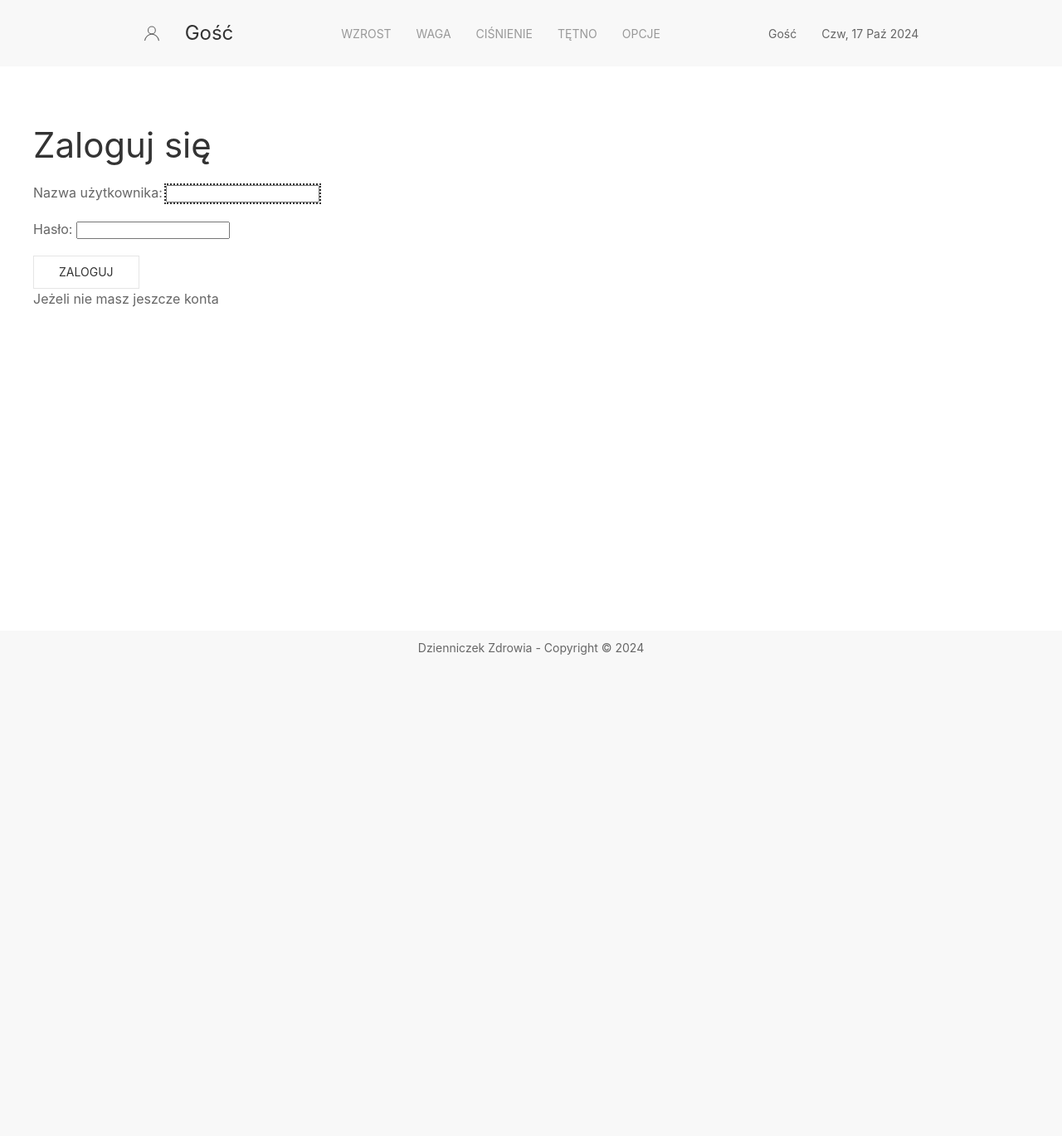
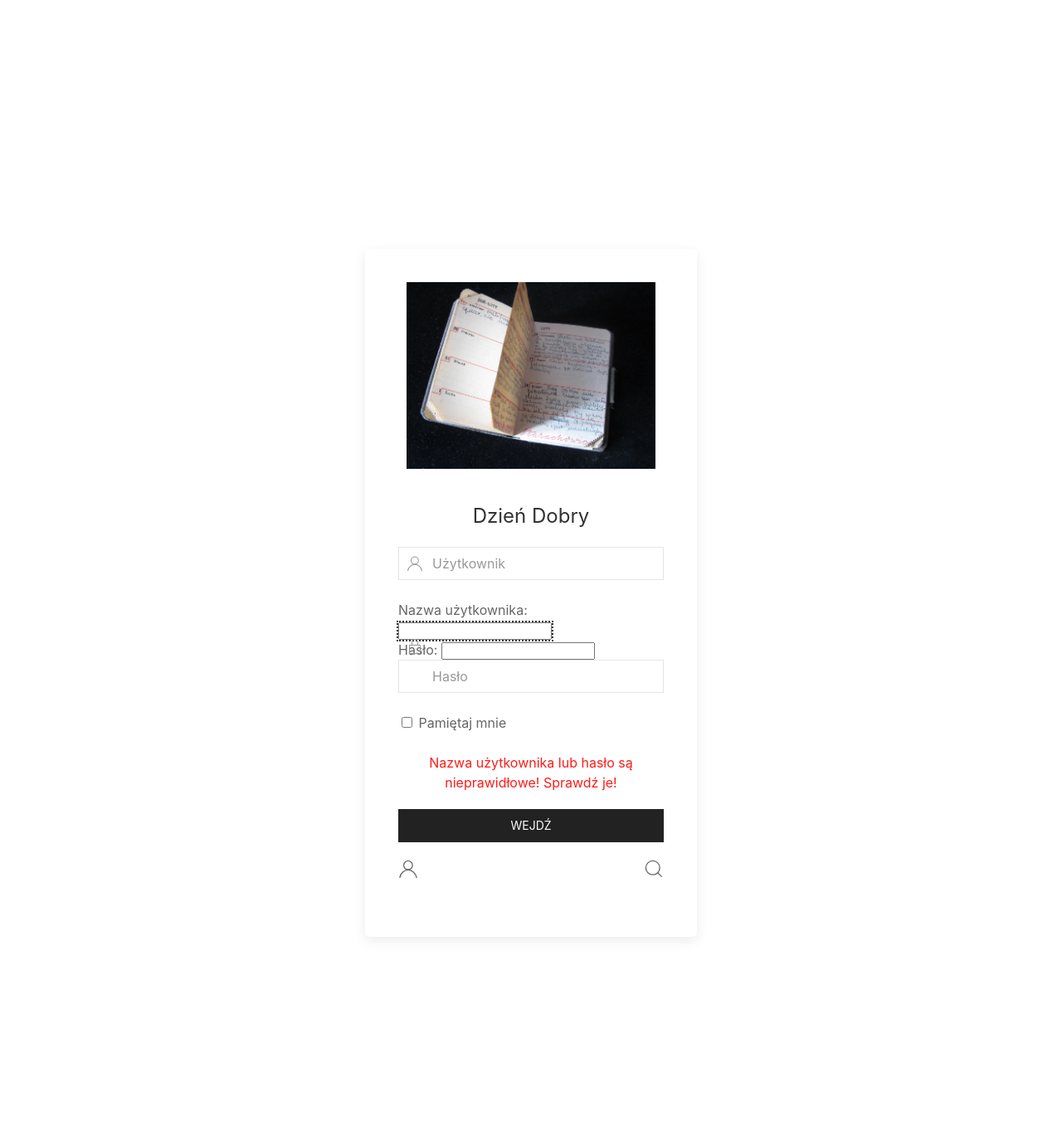
Before and after one commit to YankielG/PP_Journal, a Django app: page /users/login/ in a window 1280 px wide. Shown: the top 1369 px of the page at 83% size. Before the commit the page ends 789 px from the top, so only its background shows below. Run offline with Django 5.2, Linux system fonts and the light colour scheme.

Commit message:
własnen szablon logownaia tmp

```diff
--- a/app_users/templates/registration/login.html
+++ b/app_users/templates/registration/login.html
@@ -1,17 +1,64 @@
-{% extends 'fragments/layout.html' %}
 {% load static %}
 
-{% block page_title %} Waga {% endblock %}
+<!DOCTYPE html>
+<html lang="en">
 
-{% block page_content %}
+<head>
+    <meta charset="UTF-8">
+    {#    <title>Dzienniczek Zdrowia - {% block page_title %}{% endblock %}</title>#}
+    <title>Dzienniczek Zdrowia</title>
 
-    <h1>Zaloguj się</h1>
-    <form method="POST">
+    <link rel="icon" type="image/x-icon" href="{% static 'icon.ico' %}">
+
+    <meta name="viewport" content="width=device-width, initial-scale=1">
+
+    <link rel="stylesheet" href="{% static 'css/uikit.min.css' %}">
+    <link rel="stylesheet" href="{% static 'css/private.css' %}">
+
+    <script src="{% static 'js/uikit.min.js' %}"></script>
+    <script src="{% static 'js/uikit-icons.min.js' %}"></script>
+</head>
+
+<body>
+
+<div class="uk-card-default uk-card uk-card-body uk-border-rounded uk-box-shadow-hover-xlarge"
+     style="width: 400px; margin: 300px auto">
+
+    <img class="uk-align-center uk-margin-remove-adjacent" src="{% static 'background.JPG' %}" width="300" height="140">
+    <form method="POST" class="form-signin">
         {% csrf_token %}
-        {{ form.as_p }}
-        <button class="uk-button-default uk-button">Zaloguj</button>
+        <h2 class="uk-text-center uk-card-title">Dzień Dobry</h2>
+        <div class="uk-inline uk-width-1-1">
+            <span class="uk-form-icon" uk-icon="icon: user"></span>
+            <input id="user_name" name="user_name" type="text" placeholder="Użytkownik" class="uk-input"
+                   required="required">
+        </div>
+        <br><br>
+        <div class="uk-inline uk-width-1-1">
+            <span class="uk-form-icon" uk-icon="icon: lock"></span>
+            {{ form}}
+            <input id="password" name="password" type="password" placeholder="Hasło" class="uk-input" required="required"/>
+        </div>
+        <br><br>
+        <input id="remember_me" name="remember-me" type="checkbox"/>
+        <label for="remember_me" class="inline">Pamiętaj mnie</label>
+        <br><br>
+
+        <div align="center" >
+            <p style="font-size: 20; color: #ff1c19;">Nazwa użytkownika lub hasło są nieprawidłowe! Sprawdź je!</p>
+        </div>
+
+        <button class="uk-button uk-button-secondary uk-width-1-1" type="Submit">Wejdź</button>
     </form>
-    <span>Jeżeli nie masz jeszcze konta</span>
 
+    <div style="margin: 20px auto">
+        <a class="uk-align-left"  href="{% url 'register_url' %}" uk-icon="icon: user; ratio: 1.2" uk-tooltip="Dodaj konto"></a>
+        <a class="uk-align-right" href="{% url 'password_reset_url' %}" uk-icon="icon: search; ratio: 1.2" uk-tooltip="Przypomnij logowanie"></a>
+    </div>
+</div>
 
-{% endblock %}
+</div>
+
+</body>
+
+</html>
--- a/app_users/urls.py
+++ b/app_users/urls.py
@@ -2,6 +2,8 @@ from django.urls import path
 from . import (views)
 
 urlpatterns = [
-    path('register', views.register, name='register_url')
+    path('register', views.register, name='register_url'),
+    path('password_reset', views.password_reset, name='password_reset_url'),
+
 
 ]
--- a/app_users/views.py
+++ b/app_users/views.py
@@ -5,3 +5,6 @@ from django.shortcuts import render, redirect
 
 def register(request):
     pass
+
+def password_reset(request):
+    pass
```
Also changed, not shown: templates/fragments/menu.html (line endings or trailing spaces).
